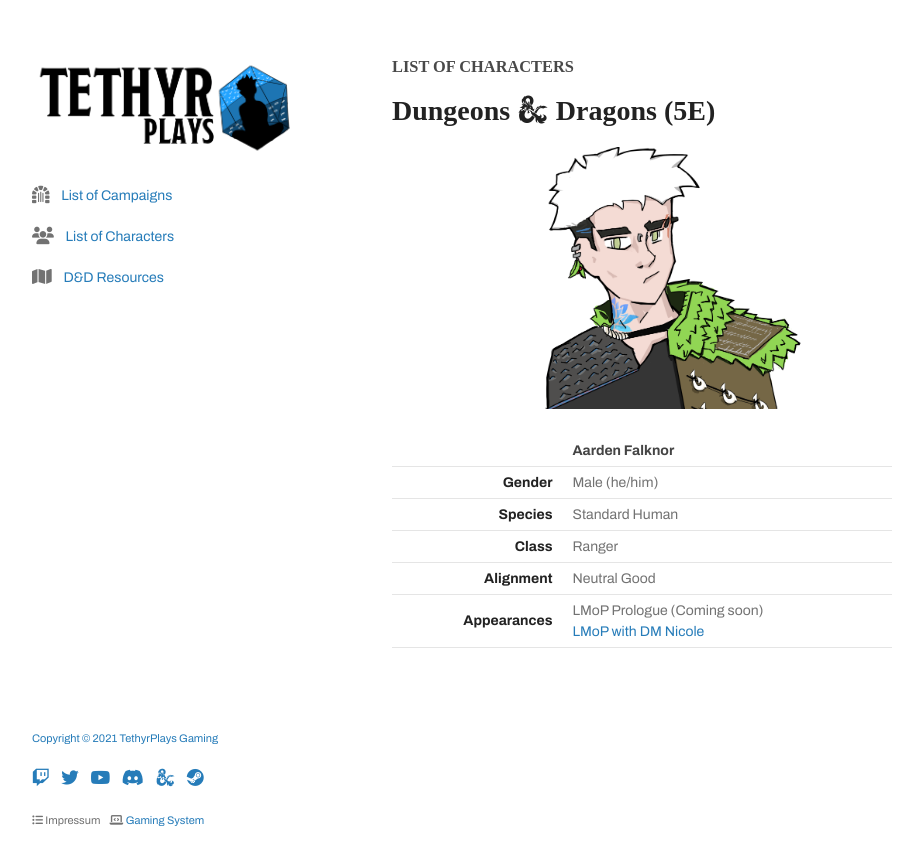
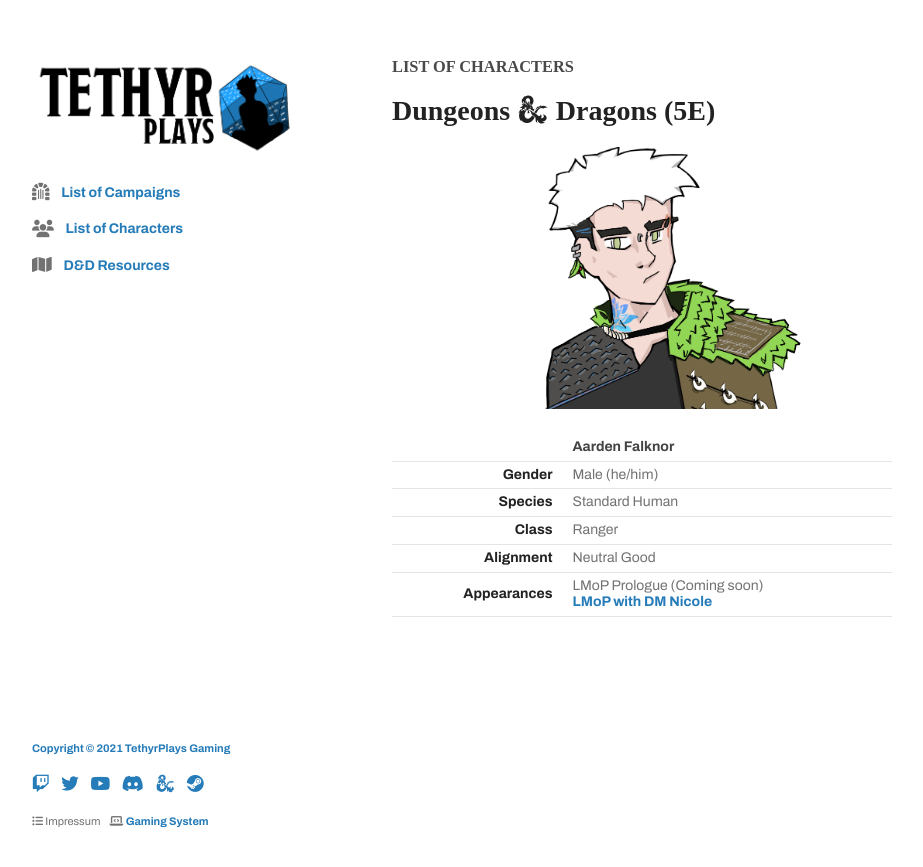
Before and after one commit to tethyrplays/tethyrplays, a Jekyll site: the page built from character/index.md, in a window 1280 px wide. Shown: the top 867 px of the page, without its empty margins (178-1101 px from the left). Built offline with Jekyll 4.4.1, drawn with Linux system fonts in a browser that asks for light colours; nearby versions of some CDN libraries; some web fonts are replaced; our own code applies the rules of GitHub Pages for plain Markdown files; the repository's description, which GitHub fills in, is left out.

Commit message:
Update jekyll-theme-minimal.scss

```diff
--- a/_sass/jekyll-theme-minimal.scss
+++ b/_sass/jekyll-theme-minimal.scss
@@ -18,6 +18,7 @@
 }
 
 p, ul, ol, table, pre, dl {
+  line-height: 1.2;
   margin:0 0 20px;
 }
 
@@ -39,12 +40,14 @@
 
 a {
   color:#267CB9;
+  font-weight: bold;
   text-decoration:none;
 }
 
 a:hover, a:focus {
   color:#069;
   font-weight: bold;
+  text-decoration: underline;
 }
 
 a small {
```
